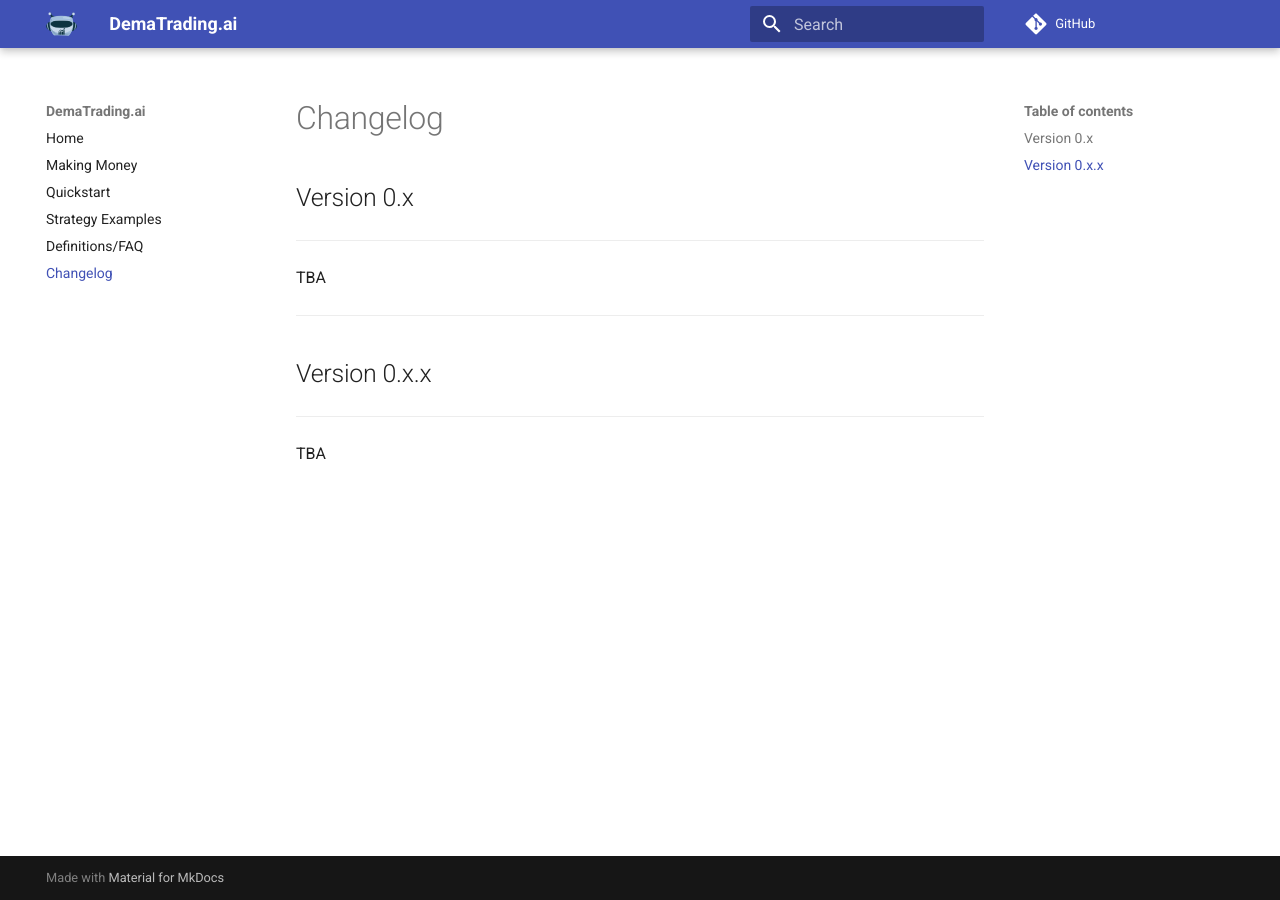
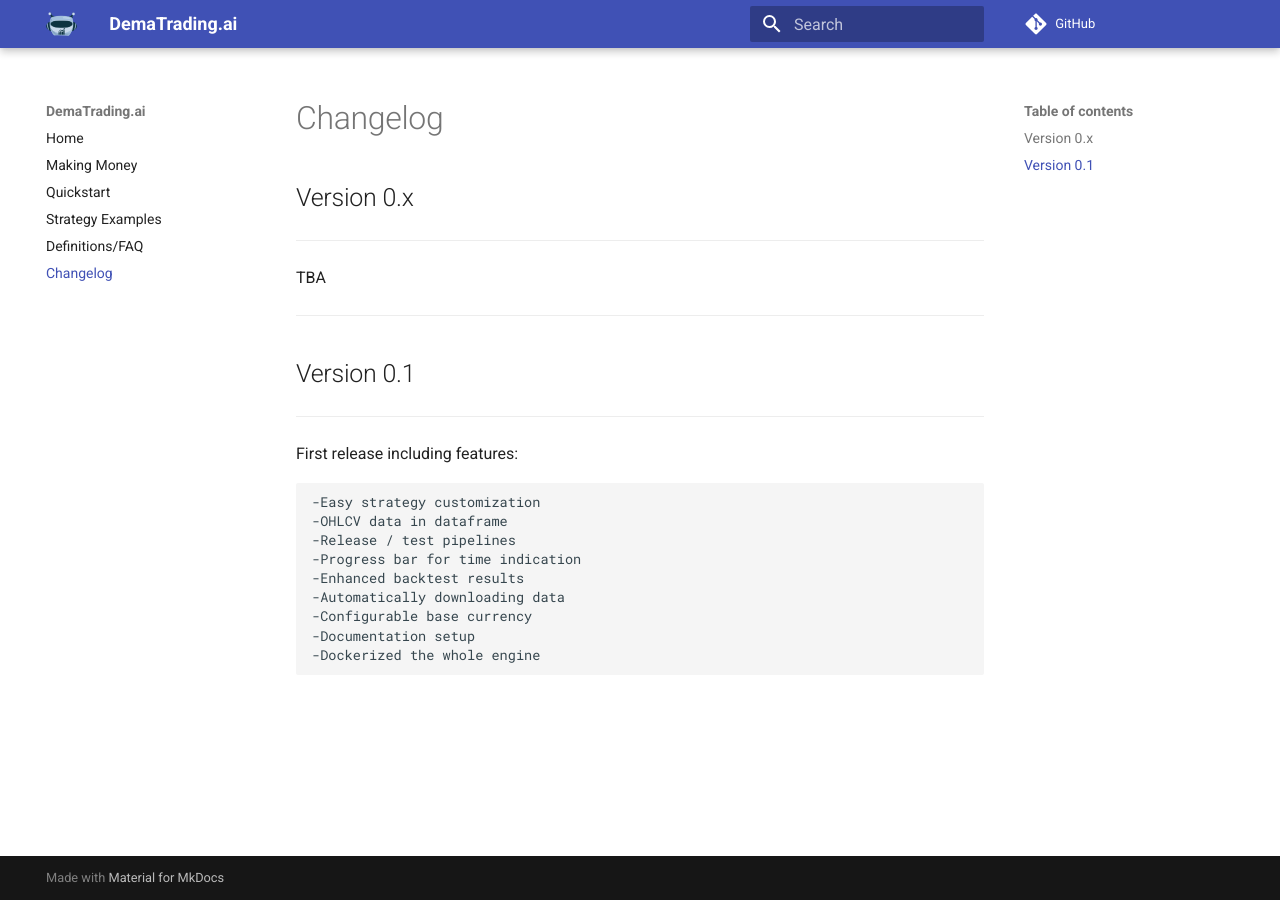
Before and after one commit to dema-trading-ai/engine, an MkDocs documentation site: the page built from docs/changelog.md, in a window 1280 px wide. Built offline with MkDocs 1.6.1 and Material for MkDocs 9.7.7, drawn with Linux system fonts in a browser that asks for light colours; comment, search, counter and statistics services are not loaded.

Commit message:
Add files via upload
First version release changes documented.

```diff
--- a/docs/changelog.md
+++ b/docs/changelog.md
@@ -5,7 +5,16 @@
 TBA
 
 ***
-##Version 0.x.x
+##Version 0.1
 ***
+First release including features:
 
-TBA
+    -Easy strategy customization
+    -OHLCV data in dataframe
+    -Release / test pipelines
+    -Progress bar for time indication
+    -Enhanced backtest results
+    -Automatically downloading data
+    -Configurable base currency
+    -Documentation setup
+    -Dockerized the whole engine
```
